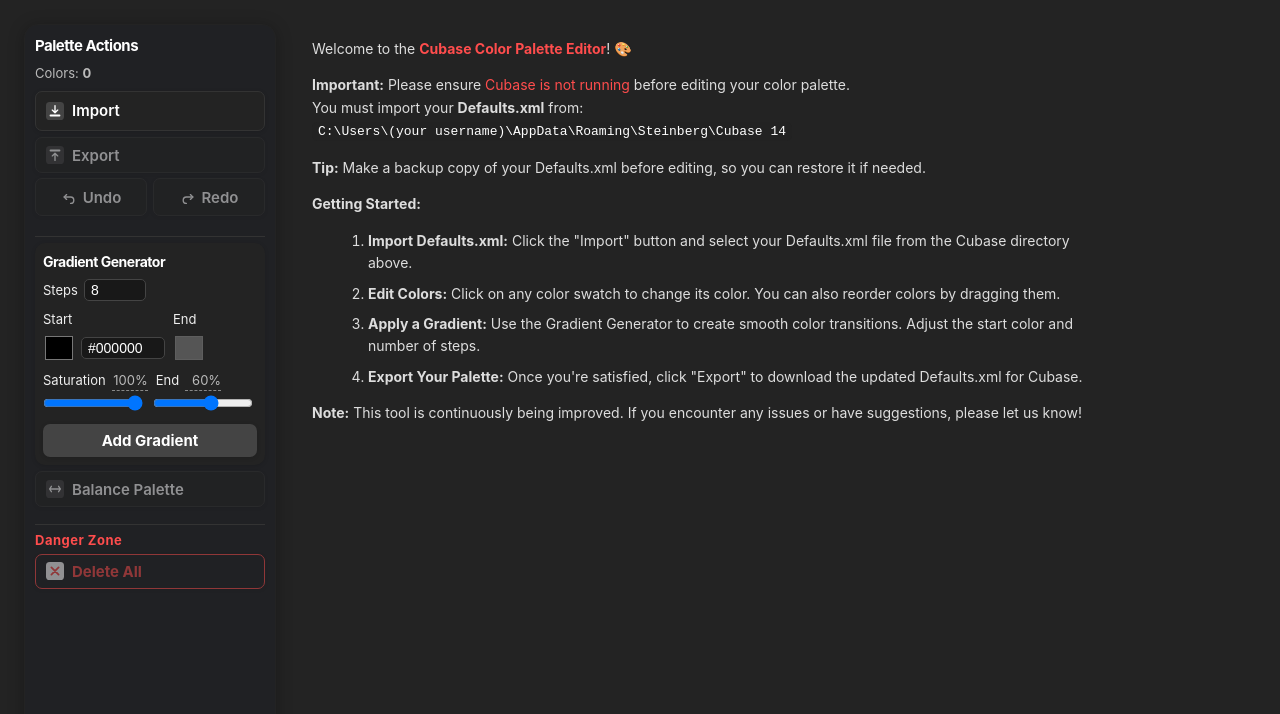
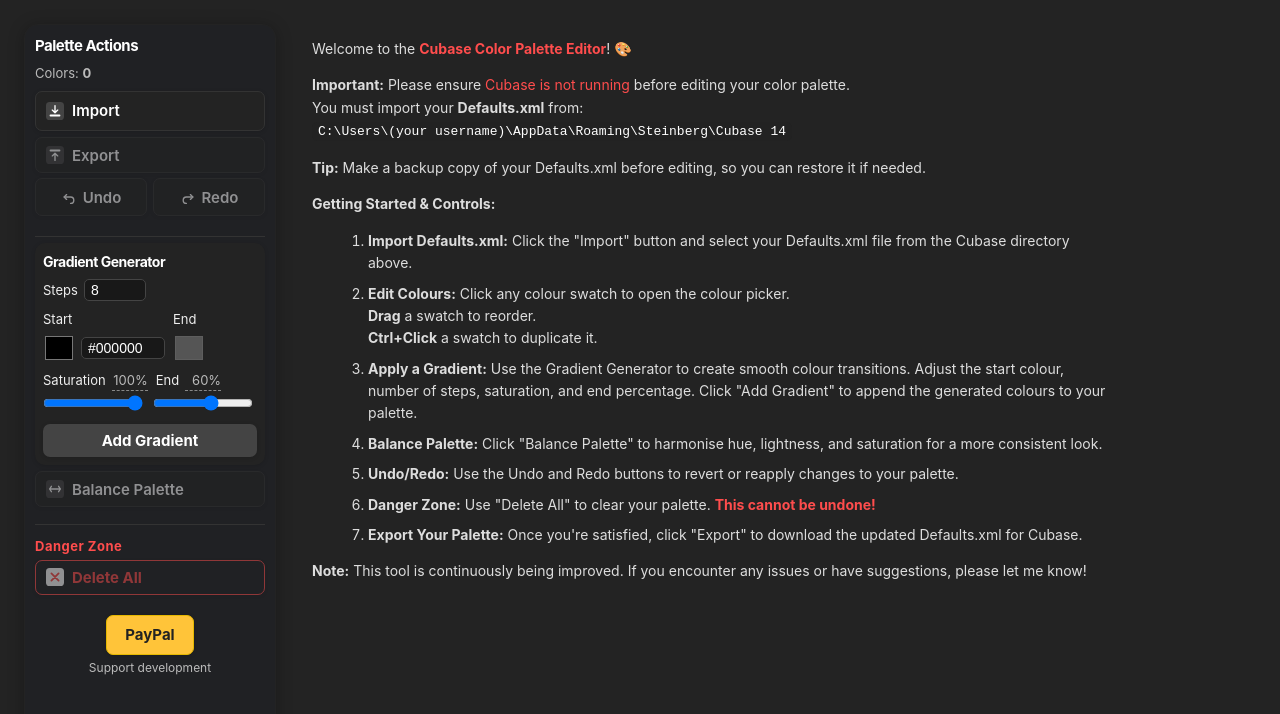
Before and after one commit to Poundsound/Cubendo-Colour-Palette-Editor, a React (Vite) app: page / in a window 1280 px wide. Shown: the top 714 px of the page. Built offline with nearby package versions, Linux system fonts and the light colour scheme.

Commit message:
Update App.jsx with latest color palette editor improvements

```diff
--- a/src/App.jsx
+++ b/src/App.jsx
@@ -889,12 +889,12 @@
               display: 'flex', alignItems: 'center', gap: 8, width: '100%', background: '#232323', borderRadius: 7, fontWeight: 600, color: '#fff', fontSize: 15, boxShadow: '0 1px 4px #0002', border: '1px solid #333', padding: '7px 10px', transition: 'background 0.15s', outline: 'none', opacity: colors.length < 2 ? 0.5 : 1, cursor: colors.length < 2 ? 'not-allowed' : 'pointer', marginBottom: 12, minHeight: 36, justifyContent: 'flex-start'
             }}
             aria-label="Balance Palette"
-            title="Balance palette: harmonize hue, lightness, and saturation for consistency"
+            title="Balance palette: harmonise hue, lightness, and saturation for consistency"
           >
             <svg width="18" height="18" fill="none" viewBox="0 0 20 20"><rect width="20" height="20" rx="4" fill="#444"/><path d="M4 10h12M6 7l-2 3 2 3M14 13l2-3-2-3" stroke="#fff" strokeWidth="1.5" strokeLinecap="round" strokeLinejoin="round"/></svg>
             <span>Balance Palette</span>
           </button>
-          <hr style={{ border: 'none', borderTop: '1px solid #333', margin: '5px 0 6px 0' }} />
+          <hr style={{ border: 'none', borderTop: '1px solid #333', margin: '5px 0 12px 0' }} />
           {/* Danger Zone Section */}
           <div style={{ fontSize: 13, color: '#ff4d4d', fontWeight: 700, marginBottom: 3, letterSpacing: '0.5px' }}>Danger Zone</div>
           <button className="btn" onClick={handleDeleteAll} disabled={colors.length === 0} style={{ display: 'flex', alignItems: 'center', gap: 8, width: '100%', background: 'none', color: '#ff4d4d', fontWeight: 700, borderRadius: 7, fontSize: 15, boxShadow: '0 1px 4px #0002', border: '1.5px solid #ff4d4d', padding: '7px 10px', transition: 'background 0.15s,color 0.15s', outline: 'none', opacity: colors.length === 0 ? 0.5 : 1, cursor: colors.length === 0 ? 'not-allowed' : 'pointer', marginBottom: 0 }} aria-label="Delete All Colors" onMouseOver={e => { e.currentTarget.style.background = '#ff4d4d'; e.currentTarget.style.color = '#fff'; }} onMouseOut={e => { e.currentTarget.style.background = 'none'; e.currentTarget.style.color = '#ff4d4d'; }}>
@@ -902,6 +902,37 @@
             <span>Delete All</span>
           </button>
           {error && <div style={{ color: '#ff4d4d', fontWeight: 600, fontSize: 15, marginTop: 8 }}>{error}</div>}
+          {/* Donation Button Section */}
+          <div style={{ display: 'flex', flexDirection: 'column', alignItems: 'center', margin: '18px 0 0 0' }}>
+            <a
+              href="https://www.paypal.com/donate/?hosted_button_id=M5R7YKVH2SPQC"
+              target="_blank"
+              rel="noopener noreferrer"
+              style={{
+                display: 'inline-flex',
+                alignItems: 'center',
+                gap: 10,
+                background: '#ffc439',
+                color: '#222',
+                fontWeight: 700,
+                fontSize: 15,
+                borderRadius: 7,
+                padding: '8px 18px',
+                textDecoration: 'none',
+                boxShadow: '0 1px 4px #0002',
+                border: '1.5px solid #e6b800',
+                marginTop: 2,
+                marginBottom: 2,
+                transition: 'background 0.15s',
+                outline: 'none',
+                cursor: 'pointer',
+              }}
+              aria-label="Donate via PayPal"
+            >
+              PayPal
+            </a>
+            <span style={{ color: '#bbb', fontSize: 12, marginTop: 2, textAlign: 'center' }}>Support development</span>
+          </div>
         </aside>
         {/* Main content: color palette */}
         <main style={{ flex: 1, width: '100%', maxWidth: 1400, margin: '24px 24px 24px 20px', padding: 0, minWidth: 0 }}>
@@ -982,24 +1013,35 @@
               <b>Tip:</b> Make a backup copy of your Defaults.xml before editing, so you can restore it if needed.
             </p>
             <p style={{ marginBottom: 12 }}>
-              <strong>Getting Started:</strong>
+              <strong>Getting Started & Controls:</strong>
             </p>
             <ol style={{ marginLeft: 16, marginBottom: 12 }}>
               <li style={{ marginBottom: 8 }}>
                 <strong>Import Defaults.xml:</strong> Click the "Import" button and select your Defaults.xml file from the Cubase directory above.
               </li>
               <li style={{ marginBottom: 8 }}>
-                <strong>Edit Colors:</strong> Click on any color swatch to change its color. You can also reorder colors by dragging them.
+                <strong>Edit Colours:</strong> Click any colour swatch to open the colour picker. <br/>
+                <b>Drag</b> a swatch to reorder. <br/>
+                <b>Ctrl+Click</b> a swatch to duplicate it. <br/>
               </li>
               <li style={{ marginBottom: 8 }}>
-                <strong>Apply a Gradient:</strong> Use the Gradient Generator to create smooth color transitions. Adjust the start color and number of steps.
+                <strong>Apply a Gradient:</strong> Use the Gradient Generator to create smooth colour transitions. Adjust the start colour, number of steps, saturation, and end percentage. Click "Add Gradient" to append the generated colours to your palette.
+              </li>
+              <li style={{ marginBottom: 8 }}>
+                <strong>Balance Palette:</strong> Click "Balance Palette" to harmonise hue, lightness, and saturation for a more consistent look.
+              </li>
+              <li style={{ marginBottom: 8 }}>
+                <strong>Undo/Redo:</strong> Use the Undo and Redo buttons to revert or reapply changes to your palette.
+              </li>
+              <li style={{ marginBottom: 8 }}>
+                <strong>Danger Zone:</strong> Use "Delete All" to clear your palette. <span style={{ color: '#ff4d4d' }}><b>This cannot be undone!</b></span>
               </li>
               <li style={{ marginBottom: 8 }}>
                 <strong>Export Your Palette:</strong> Once you're satisfied, click "Export" to download the updated Defaults.xml for Cubase.
               </li>
             </ol>
             <p style={{ marginBottom: 0 }}>
-              <strong>Note:</strong> This tool is continuously being improved. If you encounter any issues or have suggestions, please let us know!
+              <strong>Note:</strong> This tool is continuously being improved. If you encounter any issues or have suggestions, please let me know!
             </p>
           </div>
         </main>
```
